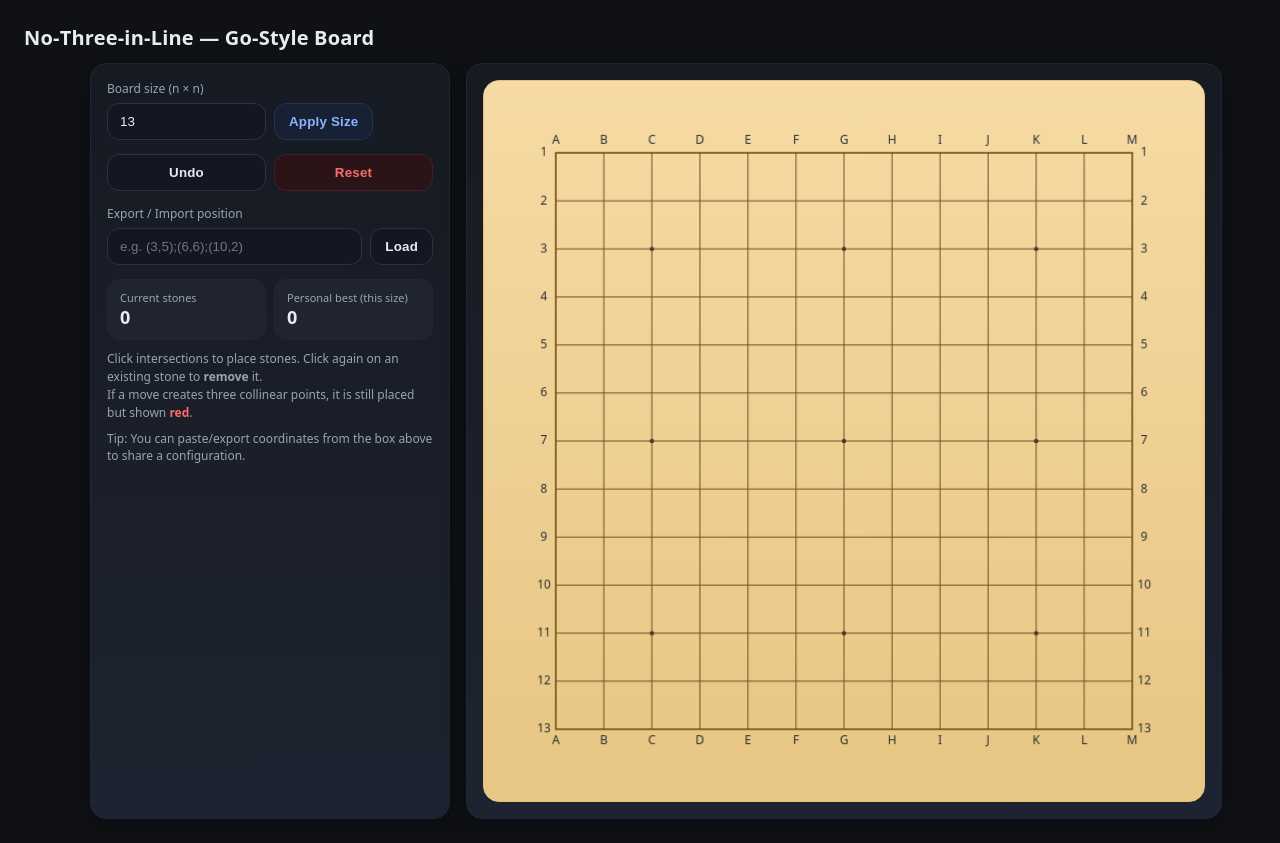
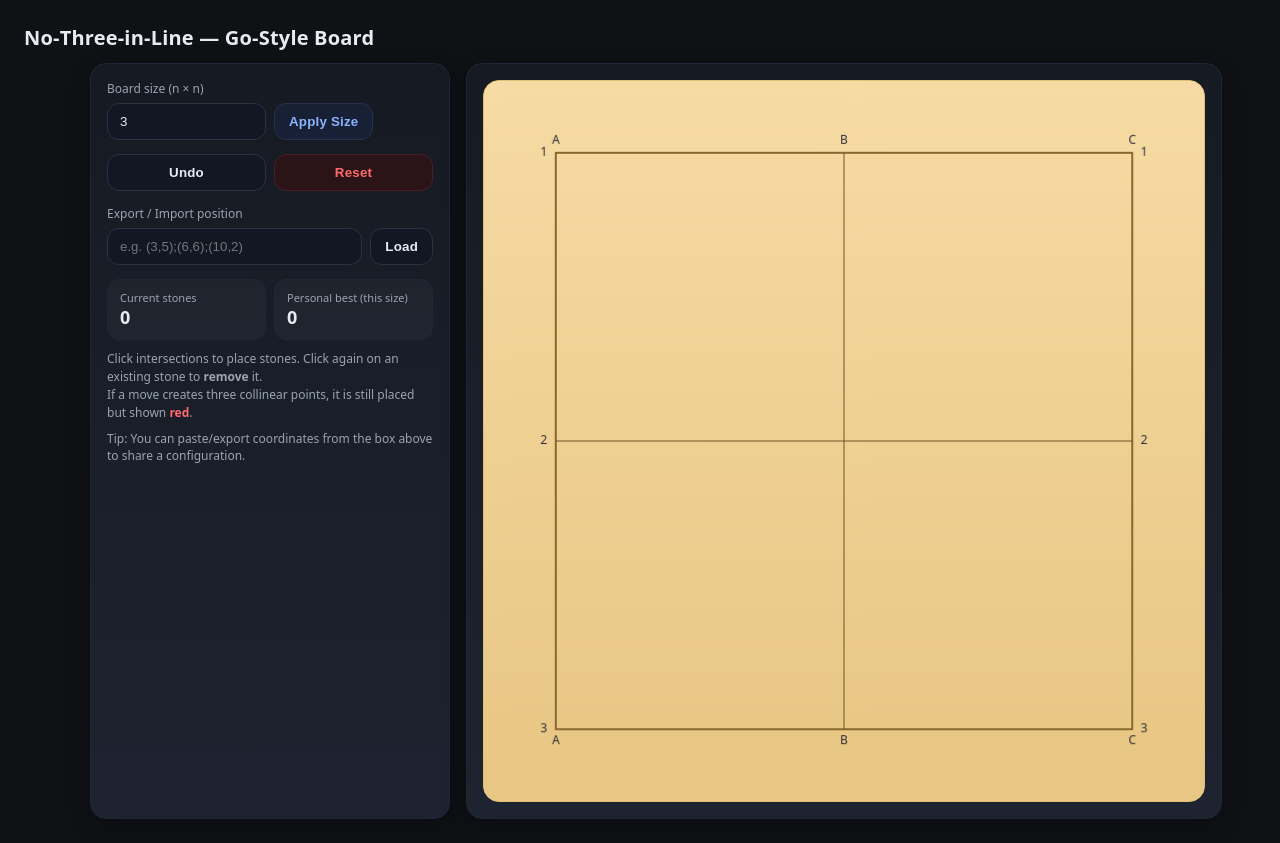
Before and after one commit to luoninz1/N3il_Board_Game, a plain HTML site: page index.html in a window 1280 px wide. Drawn offline with Linux system fonts and the light colour scheme.

Commit message:
Update index.html

```diff
--- a/index.html
+++ b/index.html
@@ -56,7 +56,7 @@
       <div class="row two">
         <div>
           <label>Board size (n × n)</label>
-          <input id="sizeInput" type="number" min="3" max="25" step="1" value="13" />
+          <input id="sizeInput" type="number" min="3" max="25" step="1" value="3" />
         </div>
         <div>
           <label>&nbsp;</label>
@@ -113,7 +113,7 @@
     }
 
     // --- State ---
-    let n = 13;                 // board size
+    let n = 3;                 // board size
     // stones now store validity: {x,y, invalid:boolean}
     let stones = [];
     let stoneSet = new Set();   // occupancy key "x,y"
```
